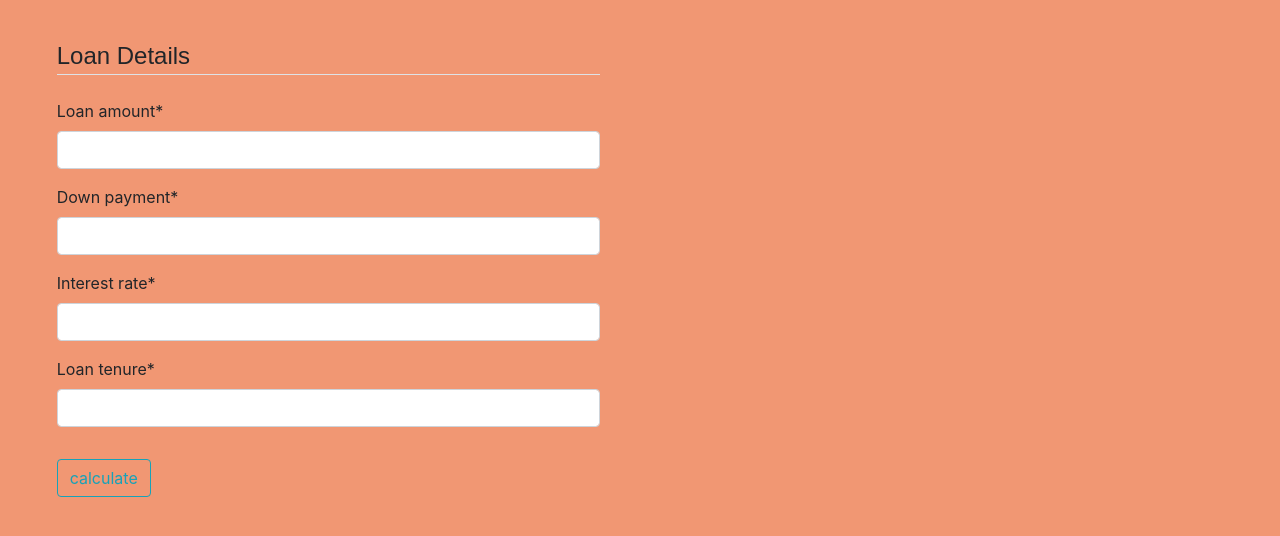
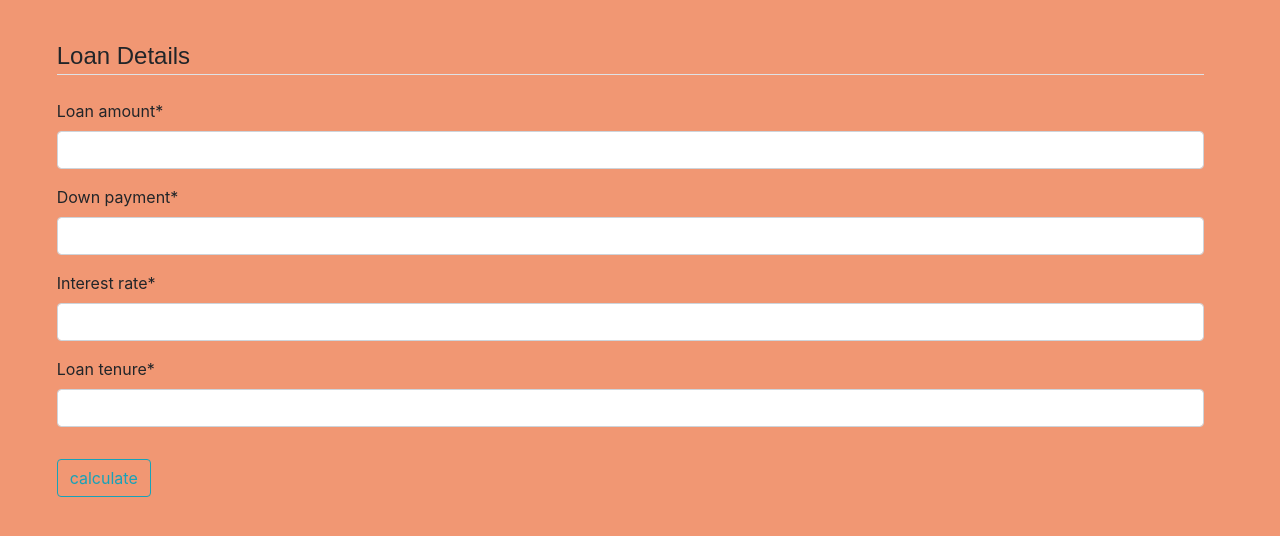
Before and after one commit to souravjha1111/emi, a Django app: page / in a window 1280 px wide. Shown: the top 536 px of the page. Run offline with Django 3.2, Linux system fonts and the light colour scheme; some libraries are stand-ins or nearby versions.

Commit message:
Update loan_page.html

```diff
--- a/bachat_loan/loan_api/templates/loan_api/loan_page.html
+++ b/bachat_loan/loan_api/templates/loan_api/loan_page.html
@@ -4,7 +4,7 @@
 
 <html lang="en">
 
-<body style="background-color: rgb(241, 151, 115); padding-left: 1.5cm; padding-top: 1cm;padding-right: 18cm;">
+<body style="background-color: rgb(241, 151, 115); padding-left: 1.5cm; padding-top: 1cm;padding-right: 2cm;">
    <div>
 
         <link rel="stylesheet" href="https://maxcdn.bootstrapcdn.com/bootstrap/4.0.0/css/bootstrap.min.css" integrity="sha384-Gn5384xqQ1aoWXA+058RXPxPg6fy4IWvTNh0E263XmFcJlSAwiGgFAW/dAiS6JXm" crossorigin="anonymous">
```
